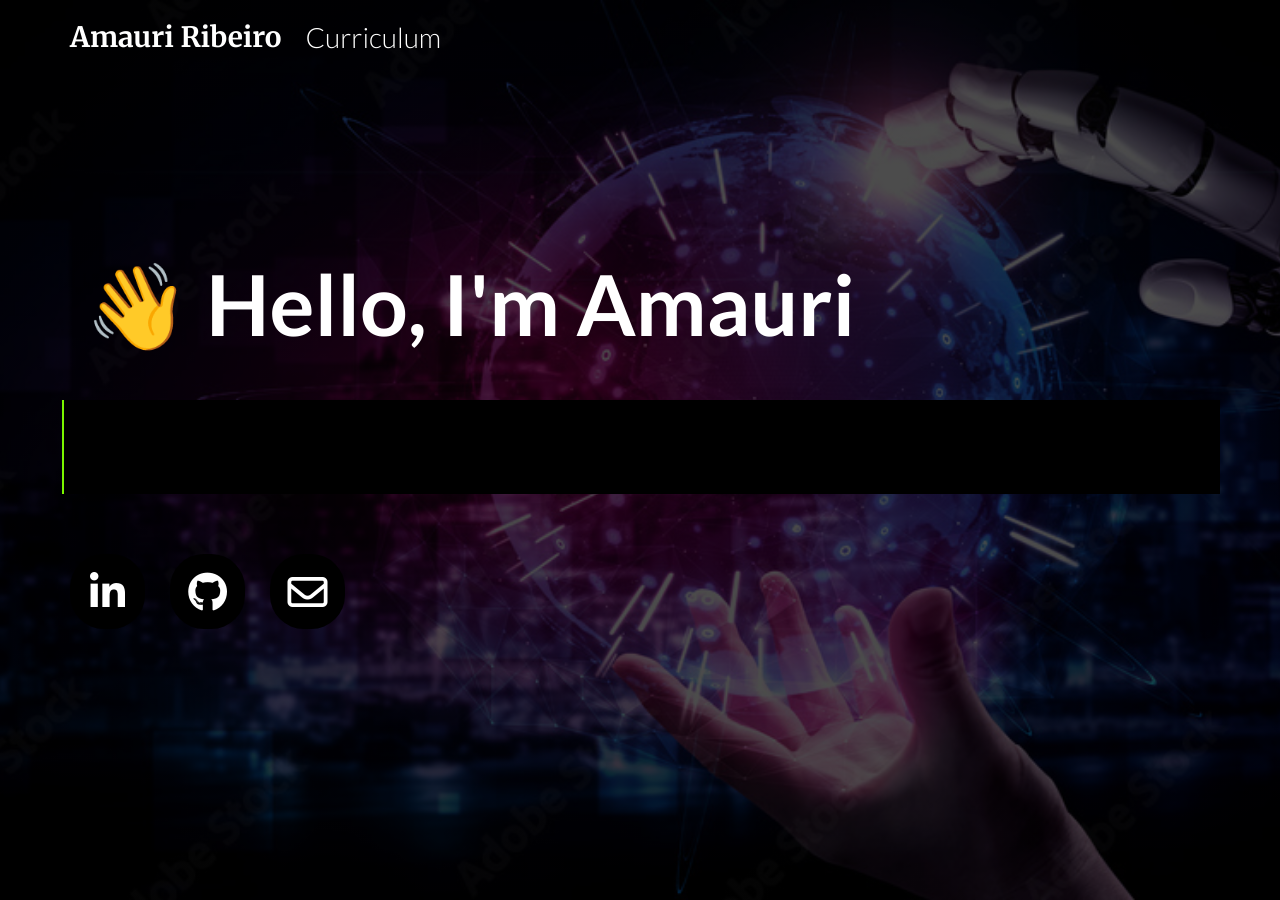
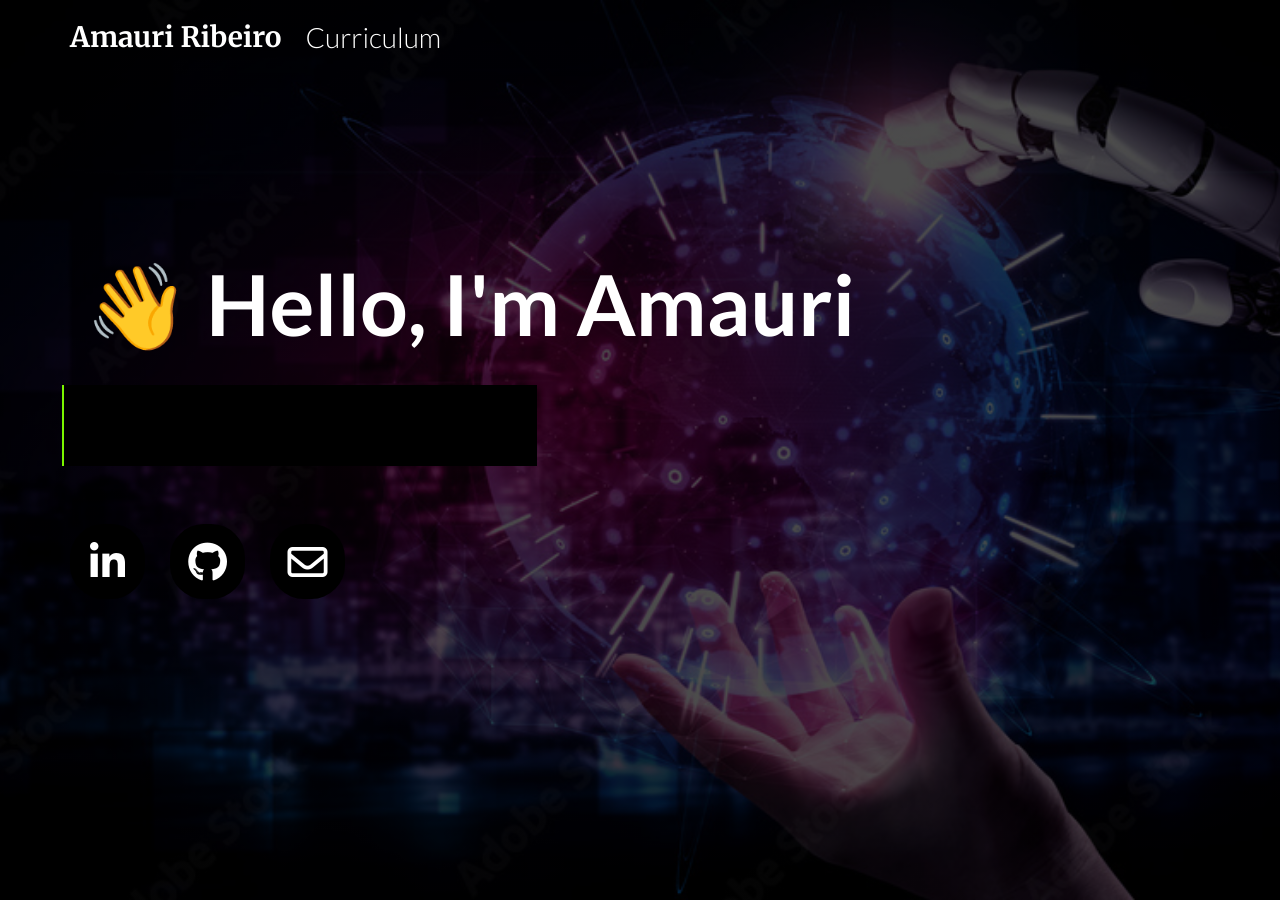
Before and after one commit to Ribeirosk8/ribeirosk8.github.io, a Jekyll site: the page built from index.html, in a window 1280 px wide. Built offline with Jekyll 4.4.1, drawn with Linux system fonts in a browser that asks for light colours; nearby versions of some CDN libraries.

Commit message:
Update index.html

```diff
--- a/index.html
+++ b/index.html
@@ -37,8 +37,7 @@ layout: default
 
 .txt-animado span{
     position: relative;
-    display: flex;
-    flex-shrink: inherit;
+
 }
 
 .txt-animado span::before {
```
